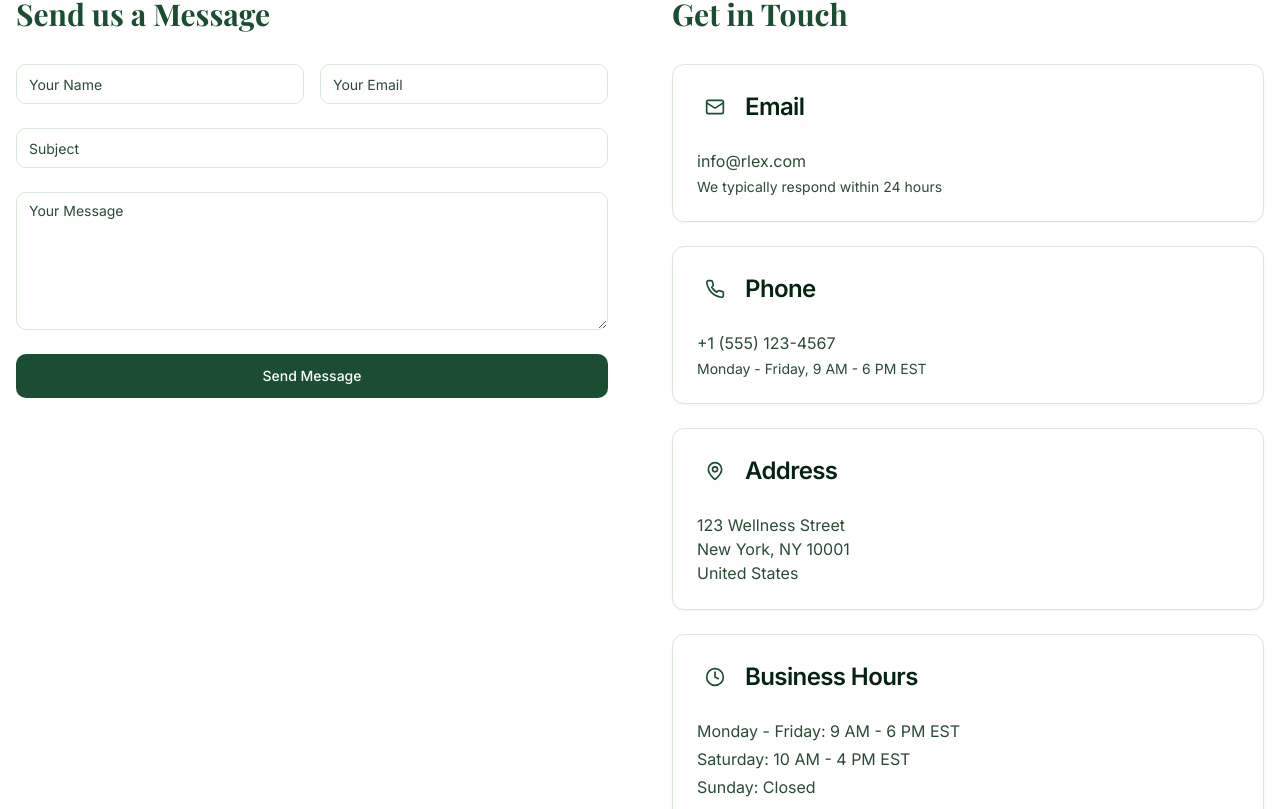
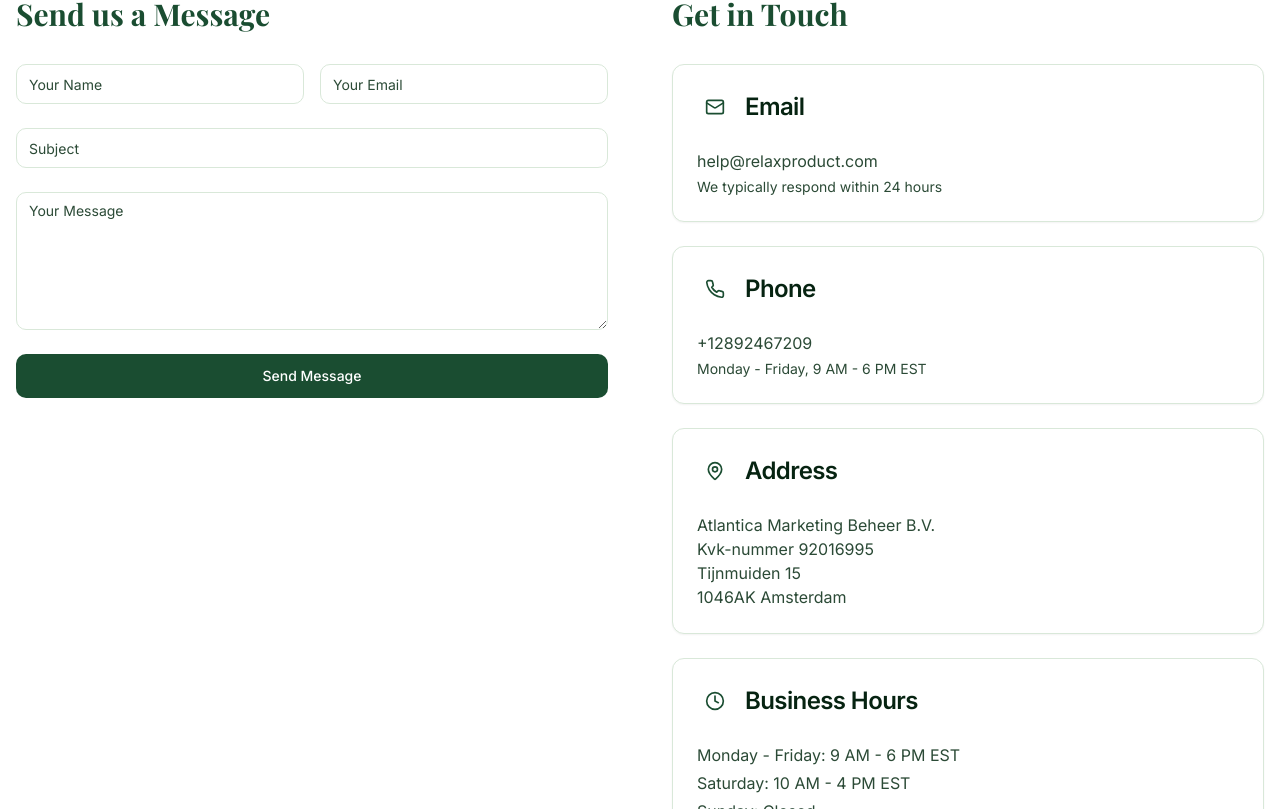
Before and after one commit to brainaxe1995/precise-clone-ai, a React (Vite) app: page /contact in a window 1280 px wide. Shown: the part 485-1294 px from the top of the page. Built offline with nearby package versions, Linux system fonts and the light colour scheme; the HTML template or start-up script is replaced by a standard one.

Commit message:
Code edited in Lovable Code Editor

```diff
--- a/src/pages/Contact.tsx
+++ b/src/pages/Contact.tsx
@@ -109,7 +109,7 @@ const Contact = () => {
                     </CardTitle>
                   </CardHeader>
                   <CardContent>
-                    <p className="text-muted-foreground">info@rlex.com</p>
+                    <p className="text-muted-foreground">help@relaxproduct.com</p>
                     <p className="text-sm text-muted-foreground mt-1">
                       We typically respond within 24 hours
                     </p>
@@ -126,7 +126,7 @@ const Contact = () => {
                     </CardTitle>
                   </CardHeader>
                   <CardContent>
-                    <p className="text-muted-foreground">+1 (555) 123-4567</p>
+                    <p className="text-muted-foreground">+12892467209</p>
                     <p className="text-sm text-muted-foreground mt-1">
                       Monday - Friday, 9 AM - 6 PM EST
                     </p>
@@ -144,9 +144,10 @@ const Contact = () => {
                   </CardHeader>
                   <CardContent>
                     <p className="text-muted-foreground">
-                      123 Wellness Street<br />
-                      New York, NY 10001<br />
-                      United States
+                      Atlantica Marketing Beheer B.V.<br />
+                      Kvk-nummer 92016995<br />
+                      Tijnmuiden 15<br />
+                      1046AK Amsterdam
                     </p>
                   </CardContent>
                 </Card>
```
